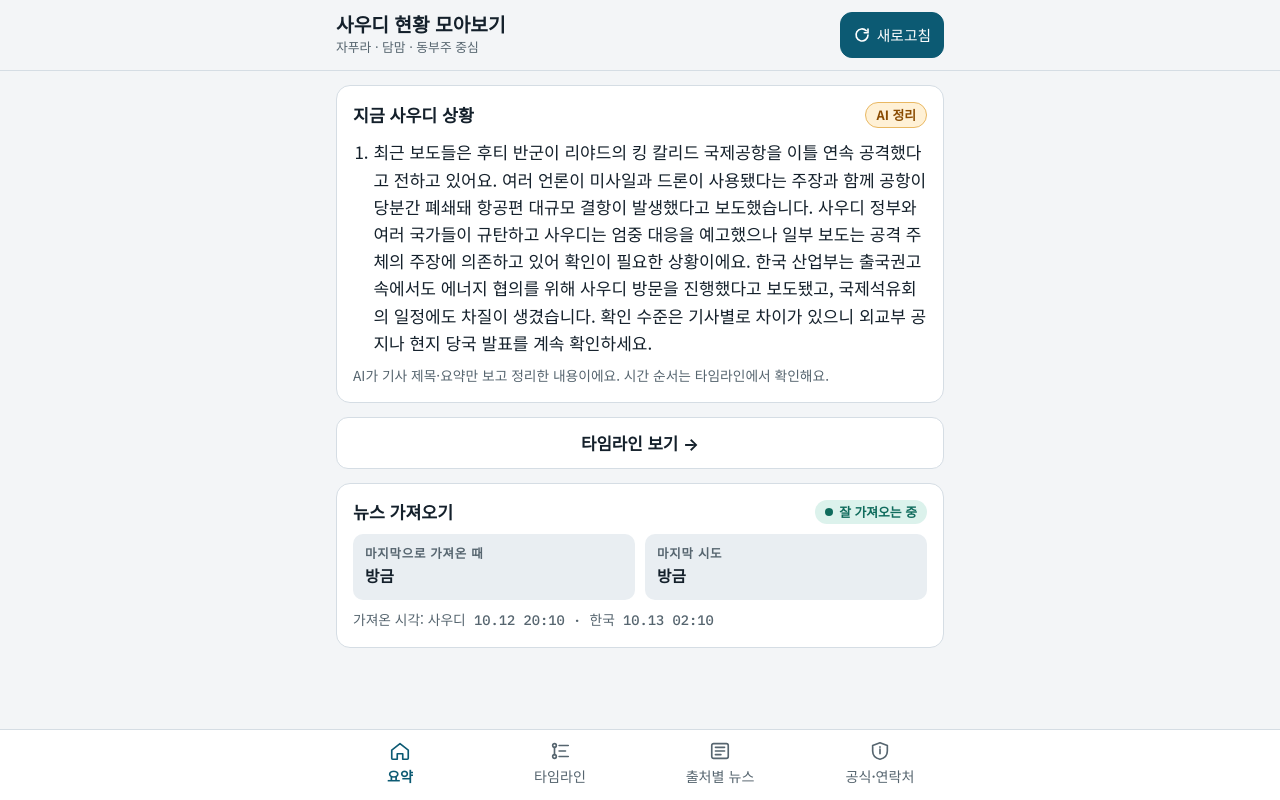
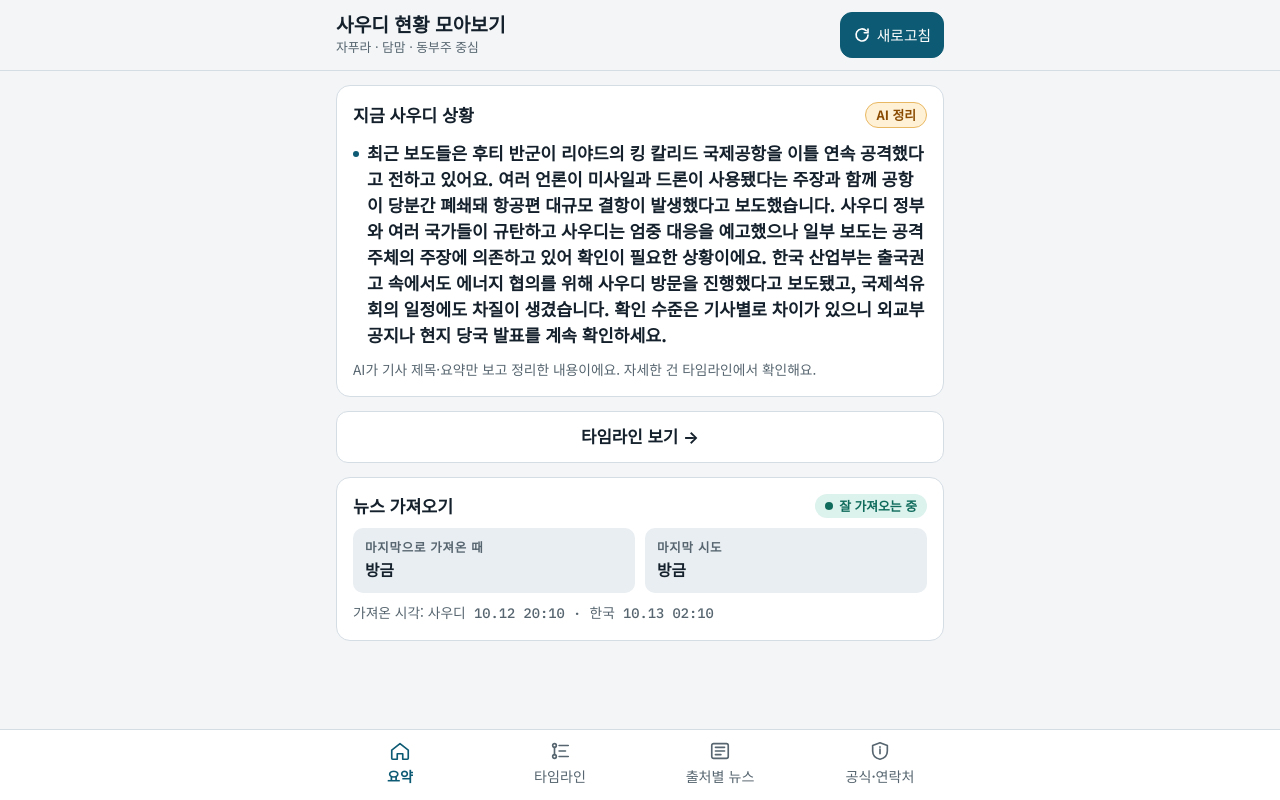
Before and after one commit to mattang712/saudi_news, a Next.js app: page / in a window 1280 px wide. Built offline with nearby package versions, Linux system fonts and the light colour scheme; a web font is replaced by a local one.

Commit message:
Add files via upload

```diff
--- a/app/globals.css
+++ b/app/globals.css
@@ -165,3 +165,14 @@ button,input{font:inherit;color:inherit}
 
 .auto-tag{font-size:.78rem;font-weight:500;color:var(--muted);white-space:nowrap}
 .orig-title{margin:0;font-size:.84rem;color:var(--muted);overflow-wrap:anywhere}
+
+.brief{display:flex;flex-direction:column;gap:10px;margin-top:12px}
+.brief-lead{margin:0;font-family:var(--f-display);font-size:1.15rem;font-weight:700;line-height:1.45;text-wrap:balance}
+.brief-body{margin:0;font-size:1rem;line-height:1.75;color:var(--fg)}
+
+
+/* 상황 요약: 한 줄에 사건 하나 */
+.brief-lines{list-style:none;margin:12px 0 0;padding:0;display:flex;flex-direction:column;gap:10px}
+.brief-lines li{position:relative;padding-left:14px;font-size:1.02rem;line-height:1.5}
+.brief-lines li::before{content:"";position:absolute;left:0;top:.62em;width:6px;height:6px;border-radius:50%;background:var(--accent)}
+.brief-lines li:first-child{font-weight:700;font-size:1.08rem}
--- a/app/page.js
+++ b/app/page.js
@@ -247,6 +247,7 @@ function StatusCard({ meta, loadError }) {
 /* ───────── 화면들 ───────── */
 function HomeView({ data, loadError, goTimeline }) {
   const { meta } = data;
+  const lines = meta.summaryKo;
   return (
     <div className="stack">
       <div className="card summary">
@@ -254,8 +255,12 @@ function HomeView({ data, loadError, goTimeline }) {
           <h2 className="sec-title">지금 사우디 상황</h2>
           {meta.aiSummary ? <span className="pill demo">AI 정리</span> : <span className="pill demo">자동 집계</span>}
         </div>
-        {meta.summaryKo.length ? <ol>{meta.summaryKo.map((l, i) => <li key={i}>{l}</li>)}</ol> : <Empty />}
-        {meta.aiSummary && <p className="muted small" style={{ margin: "8px 0 0" }}>AI가 기사 제목·요약만 보고 정리한 내용이에요. 시간 순서는 타임라인에서 확인해요.</p>}
+        {lines.length ? (
+          <ul className="brief-lines">
+            {lines.map((l, i) => <li key={i}>{l}</li>)}
+          </ul>
+        ) : <Empty />}
+        {meta.aiSummary && <p className="muted small" style={{ margin: "10px 0 0" }}>AI가 기사 제목·요약만 보고 정리한 내용이에요. 자세한 건 타임라인에서 확인해요.</p>}
       </div>
       <button className="iconbtn big" onClick={goTimeline}>타임라인 보기 →</button>
       <StatusCard meta={meta} loadError={loadError} />
```
Also changed, not shown: scripts/collect.mjs (+15 -4 lines).
